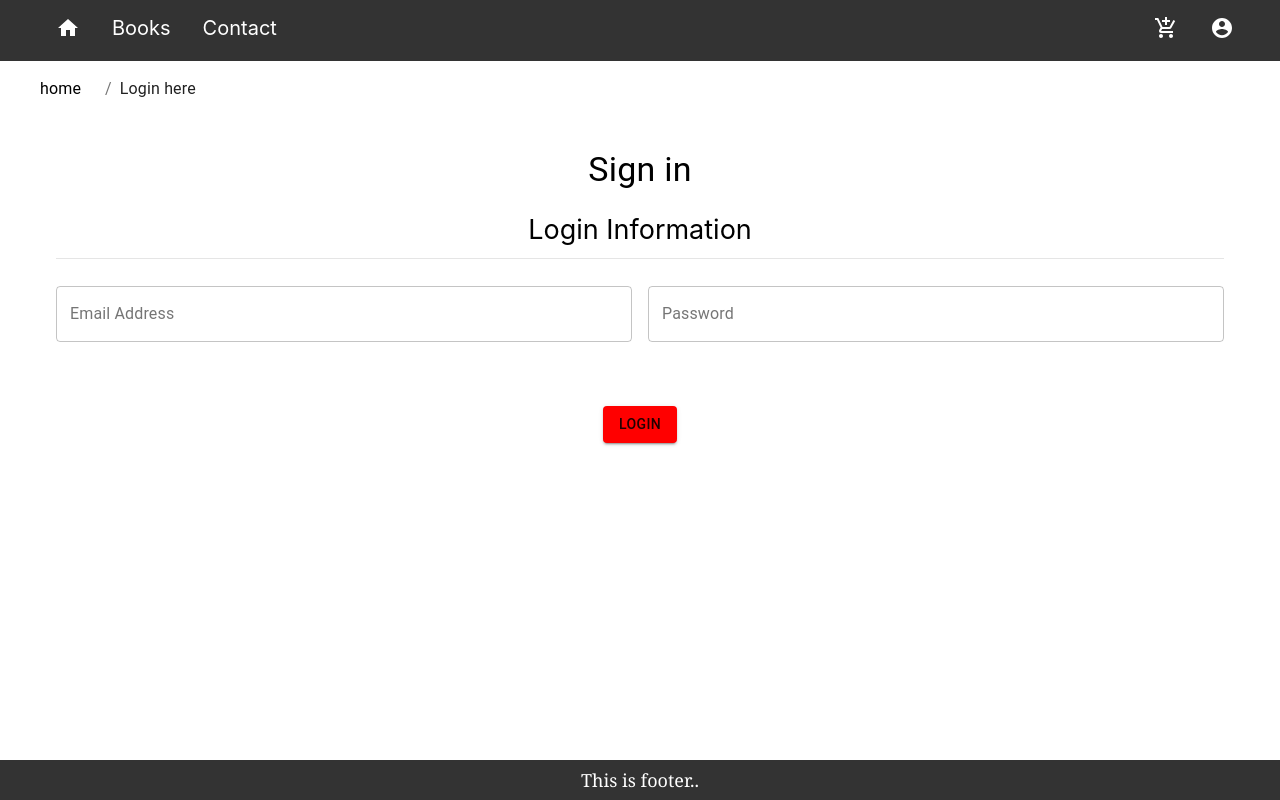
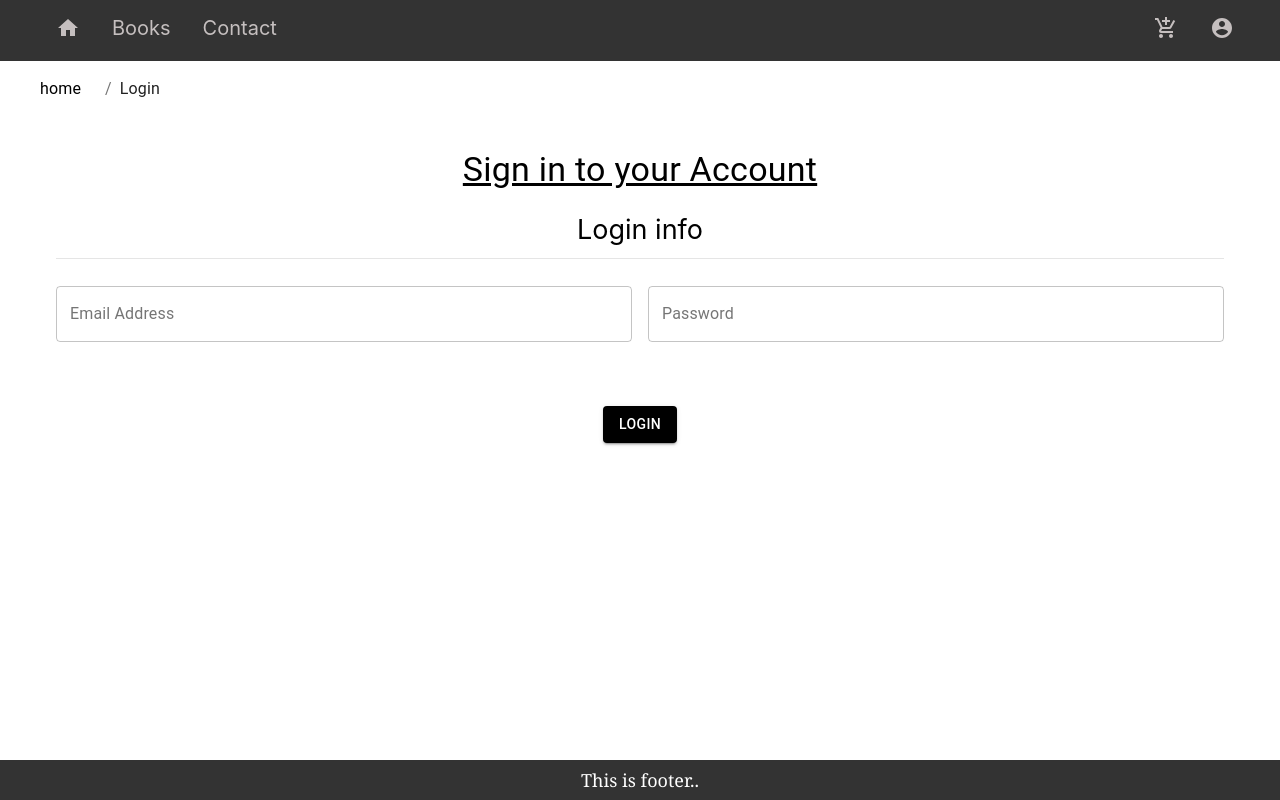
Before and after one commit to Princesurani/Bookstore, a React (Create React App) app: page /login in a window 1280 px wide. Built offline with nearby package versions, Linux system fonts and the light colour scheme.

Commit message:
Fifth commit

```diff
--- a/src/Components/login/login.jsx
+++ b/src/Components/login/login.jsx
@@ -58,7 +58,8 @@ const FieldWrapper = styled('div')`
 const RegisterButton = styled(Button)`
   align-self: flex-start;
   margin-top: 2rem;
-  background-color: red;
+  color:white;
+  background-color: black;
 `;
 
 const Login = () => {
@@ -87,13 +88,12 @@ const Login = () => {
       <Breadcrumbs aria-label="breadcrumb">
       <NavLink style={{ color: 'black' }} to="/home" >home</NavLink>
 
-
-        <Typography color="textPrimary">Login here</Typography>
+        <Typography color="textPrimary">Login </Typography>
       </Breadcrumbs>
 
       <FormContainer style={{ margin: '2rem' }}>
         <Typography component="h1" variant="h4" align="center" marginY='4rem'>
-          Sign in
+          <u>Sign in to your Account</u>
         </Typography>
 
         <Formik
@@ -104,7 +104,7 @@ const Login = () => {
           {({ errors, touched }) => (
             <Form>
 
-              <SectionTitle>Login Information</SectionTitle>
+              <SectionTitle>Login info</SectionTitle>
 
               <FieldWrapper>
                 <Field
--- a/src/Components/nav.css
+++ b/src/Components/nav.css
@@ -10,7 +10,7 @@
 
 li a {
     display: block;
-    color: white;
+    color: rgb(197, 191, 191);
     text-align: center;
     padding: 16px 16px;
     text-decoration: none;
@@ -18,7 +18,7 @@ li a {
 
 /* Change the link color to #111 (black) on hover */
 li a:hover {
-    background-color: #111;
+    color: white;
 }
 
 .navtext {
--- a/src/Components/nav.js
+++ b/src/Components/nav.js
@@ -27,12 +27,12 @@ const Nav = () => {
                         <div class="icons">
                             <li style={{float:"left"}}>
                                 <NavLink to="/book">
-                                    <AddShoppingCartIcon style={{ color: "white" }} />
+                                    <AddShoppingCartIcon  />
                                 </NavLink>
                             </li>
                             <li  style={{float:"left"}}>
                                 <NavLink to="/register">
-                                    <AccountCircleIcon style={{ color: "white" }} />
+                                    <AccountCircleIcon  />
                                 </NavLink>
 
                             </li>
--- a/src/Components/register/Register.jsx
+++ b/src/Components/register/Register.jsx
@@ -70,7 +70,8 @@ const FieldWrapper = styled('div')`
 const RegisterButton = styled(Button)`
   align-self: flex-start;
   margin-top: 2rem;
-  background-color: red;
+  color:white;
+  background-color: black;
 `;
 
 const Register = () => {
@@ -94,18 +95,16 @@ const Register = () => {
   return (
     <Container component="main">
 
+
       <Breadcrumbs aria-label="breadcrumb">
-      <NavLink style={{ color: 'black' }} to="/home" >home</NavLink>
-
+      <NavLink style={{ color: 'black' ,}} to="/home" >home</NavLink>
 
         <Typography color="textPrimary">Create an account</Typography>
       </Breadcrumbs>
-
       <FormContainer style={{ margin: '2rem' }}>
-        <Typography component="h1" variant="h4" align="center" marginY='4rem'>
-          Create an Acoount
+      <Typography component="h1" variant="h4" align="center" marginY='4rem'>
+          <u>Create new Account</u>
         </Typography>
-
         <Formik
           initialValues={initialValues}
           validationSchema={validationSchema}
@@ -203,6 +202,8 @@ const Register = () => {
               <RegisterButton type="submit" variant="contained" >
                 Register
               </RegisterButton>
+              <SectionTitle></SectionTitle>
+              <NavLink to="/login" style={{color:"black"}}>Already an user? Login here</NavLink>
             </Form>
           )}
         </Formik>
```
